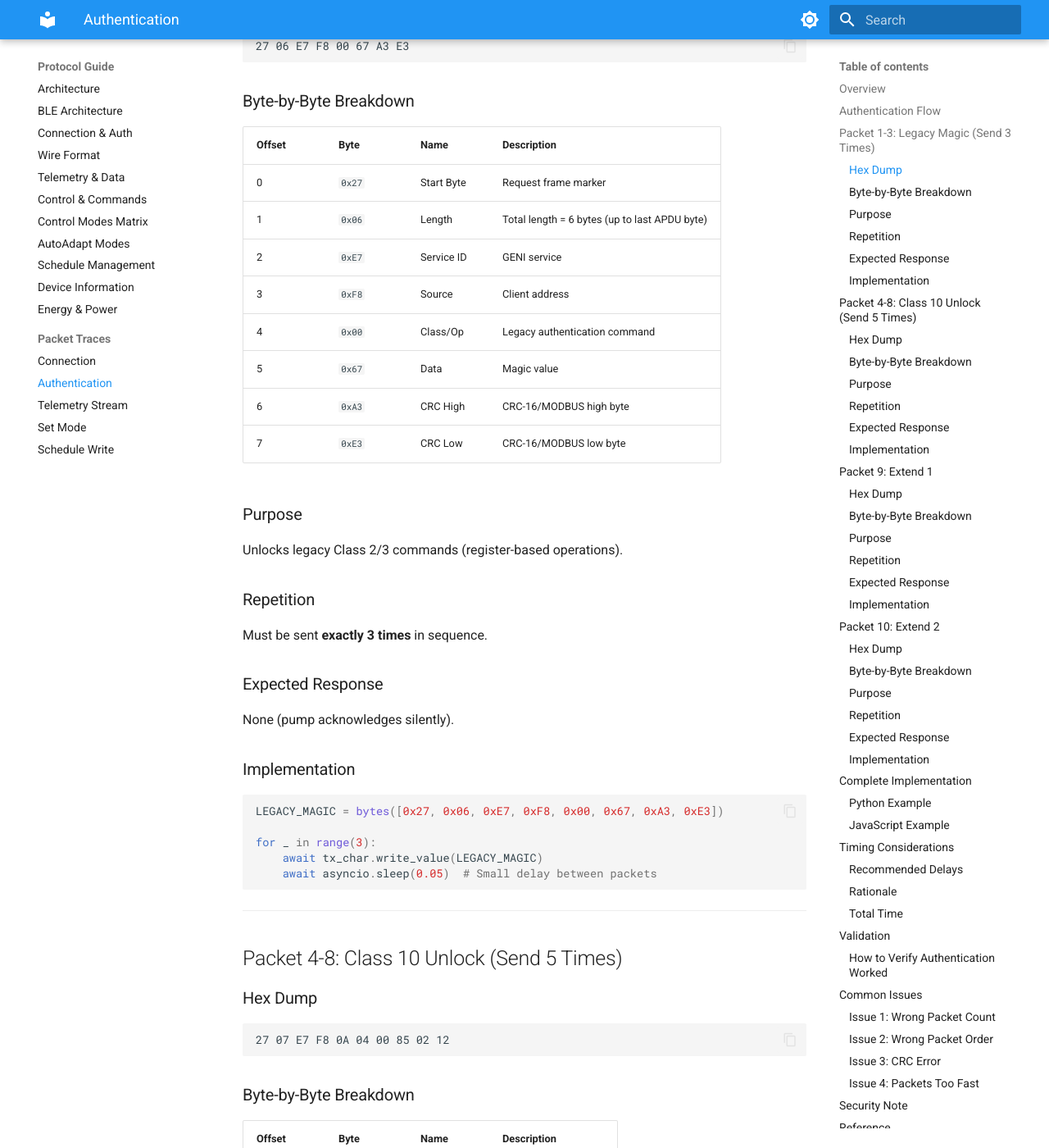
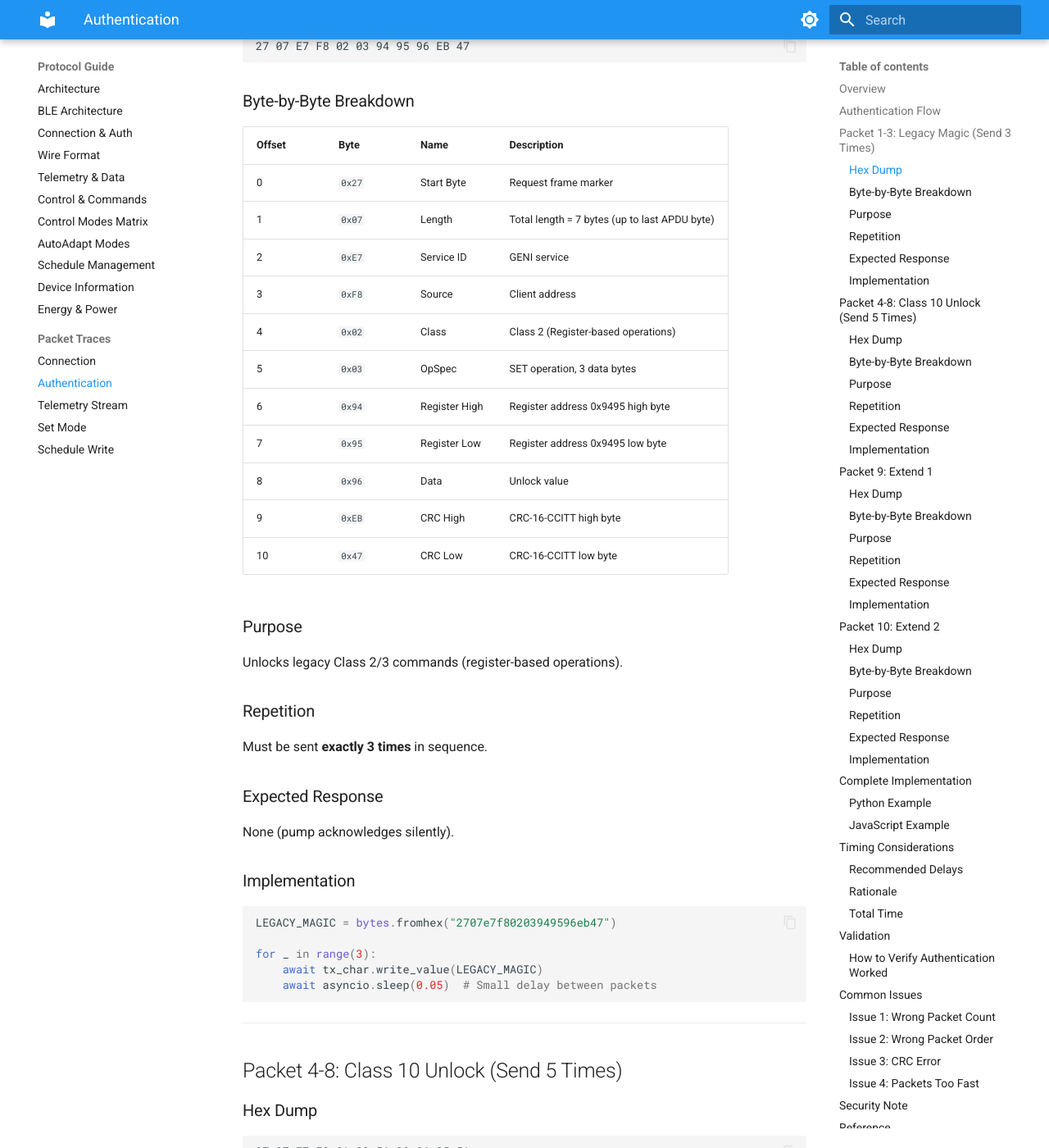
Before and after one commit to eman/alpha-hwr, an MkDocs documentation site: the page built from docs/protocol/packet_traces/02_authentication.md, in a window 1280 px wide and 1400 px high, scrolled down 1002 px. Shown: the whole window at 82% size. Built offline with MkDocs 1.6.1 and Material for MkDocs 9.7.7, drawn with Linux system fonts in a browser that asks for light colours; some of the changed text lies outside the part shown.

Commit message:
fix: correct magic auth packet bytes across all documentation
The authentication packet specifications had discrepancies between source code
and documentation. This commit updates all documentation to match the authoritative
source in src/alpha_hwr/core/authentication.py:

- Legacy Magic: 2707e7f80203949596eb47 (Class 2, register 0x9495)
- Class 10 Unlock: 2707e7f80a03560006c55a (Class 10, sub 0x5600, obj 0x0006)
- Extend 1: 2705e7f80bc10fd0c3 (Class 11 session extension)
- Extend 2: 2705e7f805c14bc382 (Class 5 extension protocol)

Updates made:
- docs/protocol/packet_traces/02_authentication.md: Updated all packet examples
  and byte-by-byte breakdowns, plus Python/JavaScript implementation examples
- docs/integrations/esphome.md: Fixed swapped AUTH_EXT_1 and AUTH_EXT_2 packets
  in both basic and advanced examples
- docs/reimplementation/checklist.md: Updated authentication packet references
- docs/reimplementation/common_pitfalls.md: Updated correct sequence and examples
- docs/reimplementation/test_vectors.md: Updated CRC test vectors to use correct
  auth packets

All unit tests pass and packet validation confirms consistency.

````diff
--- a/docs/protocol/packet_traces/02_authentication.md
+++ b/docs/protocol/packet_traces/02_authentication.md
@@ -29,7 +29,7 @@ sequenceDiagram
 
 ### Hex Dump
 ```
-27 06 E7 F8 00 67 A3 E3
+27 07 E7 F8 02 03 94 95 96 EB 47
 ```
 
 ### Byte-by-Byte Breakdown
@@ -37,13 +37,16 @@ sequenceDiagram
 | Offset | Byte | Name | Description |
 |--------|------|------|-------------|
 | 0 | `0x27` | Start Byte | Request frame marker |
-| 1 | `0x06` | Length | Total length = 6 bytes (up to last APDU byte) |
+| 1 | `0x07` | Length | Total length = 7 bytes (up to last APDU byte) |
 | 2 | `0xE7` | Service ID | GENI service |
 | 3 | `0xF8` | Source | Client address |
-| 4 | `0x00` | Class/Op | Legacy authentication command |
-| 5 | `0x67` | Data | Magic value |
-| 6 | `0xA3` | CRC High | CRC-16/MODBUS high byte |
-| 7 | `0xE3` | CRC Low | CRC-16/MODBUS low byte |
+| 4 | `0x02` | Class | Class 2 (Register-based operations) |
+| 5 | `0x03` | OpSpec | SET operation, 3 data bytes |
+| 6 | `0x94` | Register High | Register address 0x9495 high byte |
+| 7 | `0x95` | Register Low | Register address 0x9495 low byte |
+| 8 | `0x96` | Data | Unlock value |
+| 9 | `0xEB` | CRC High | CRC-16-CCITT high byte |
+| 10 | `0x47` | CRC Low | CRC-16-CCITT low byte |
 
 ### Purpose
 Unlocks legacy Class 2/3 commands (register-based operations).
@@ -56,7 +59,7 @@ None (pump acknowledges silently).
 
 ### Implementation
 ```python
-LEGACY_MAGIC = bytes([0x27, 0x06, 0xE7, 0xF8, 0x00, 0x67, 0xA3, 0xE3])
+LEGACY_MAGIC = bytes.fromhex("2707e7f80203949596eb47")
 
 for _ in range(3):
     await tx_char.write_value(LEGACY_MAGIC)
@@ -69,7 +72,7 @@ for _ in range(3):
 
 ### Hex Dump
 ```
-27 07 E7 F8 0A 04 00 85 02 12
+27 07 E7 F8 0A 03 56 00 06 C5 5A
 ```
 
 ### Byte-by-Byte Breakdown
@@ -81,11 +84,12 @@ for _ in range(3):
 | 2 | `0xE7` | Service ID | GENI service |
 | 3 | `0xF8` | Source | Client |
 | 4 | `0x0A` | Class | Class 10 (DataObject) |
-| 5 | `0x04` | Op-Spec | Unlock operation |
-| 6 | `0x00` | Sub ID High | Sub 0x0000 |
-| 7 | `0x85` | Data | Unlock code |
-| 8 | `0x02` | CRC High | CRC high byte |
-| 9 | `0x12` | CRC Low | CRC low byte |
+| 5 | `0x03` | OpSpec | SET operation, 3 bytes follow |
+| 6 | `0x56` | Sub ID High | Sub 0x5600 (control/unlock subsystem) |
+| 7 | `0x00` | Sub ID Low | Sub 0x5600 low byte |
+| 8 | `0x06` | Object ID | Object 0x0006 (unlock object) |
+| 9 | `0xC5` | CRC High | CRC-16-CCITT high byte |
+| 10 | `0x5A` | CRC Low | CRC-16-CCITT low byte |
 
 ### Purpose
 Unlocks Class 10 commands (modern DataObject operations). Required for telemetry, control, and all advanced features.
@@ -98,7 +102,7 @@ None (pump acknowledges silently).
 
 ### Implementation
 ```python
-CLASS10_UNLOCK = bytes([0x27, 0x07, 0xE7, 0xF8, 0x0A, 0x04, 0x00, 0x85, 0x02, 0x12])
+CLASS10_UNLOCK = bytes.fromhex("2707e7f80a03560006c55a")
 
 for _ in range(5):
     await tx_char.write_value(CLASS10_UNLOCK)
@@ -111,7 +115,7 @@ for _ in range(5):
 
 ### Hex Dump
 ```
-27 07 E7 F8 1A 2C 00 52 01 02
+27 05 E7 F8 0B C1 0F D0 C3
 ```
 
 ### Byte-by-Byte Breakdown
@@ -119,15 +123,14 @@ for _ in range(5):
 | Offset | Byte | Name | Description |
 |--------|------|------|-------------|
 | 0 | `0x27` | Start Byte | Request frame |
-| 1 | `0x07` | Length | 7 bytes |
+| 1 | `0x05` | Length | 5 bytes |
 | 2 | `0xE7` | Service ID | GENI service |
 | 3 | `0xF8` | Source | Client |
-| 4 | `0x1A` | Class | Extended authentication |
-| 5 | `0x2C` | Op-Spec | Extend command 1 |
-| 6 | `0x00` | Data 1 | Extension parameter |
-| 7 | `0x52` | Data 2 | Extension code |
-| 8 | `0x01` | CRC High | CRC high byte |
-| 9 | `0x02` | CRC Low | CRC low byte |
+| 4 | `0x0B` | Class | Class 11 (Session extension) |
+| 5 | `0xC1` | OpSpec | Extension command 1 |
+| 6 | `0x0F` | Data | Extension parameter |
+| 7 | `0xD0` | CRC High | CRC-16-CCITT high byte |
+| 8 | `0xC3` | CRC Low | CRC-16-CCITT low byte |
 
 ### Purpose
 Enables extended functionality (schedules, configuration, advanced telemetry).
@@ -140,7 +143,7 @@ None.
 
 ### Implementation
 ```python
-EXTEND_1 = bytes([0x27, 0x07, 0xE7, 0xF8, 0x1A, 0x2C, 0x00, 0x52, 0x01, 0x02])
+EXTEND_1 = bytes.fromhex("2705e7f80bc10fd0c3")
 
 await tx_char.write_value(EXTEND_1)
 await asyncio.sleep(0.05)
@@ -152,7 +155,7 @@ await asyncio.sleep(0.05)
 
 ### Hex Dump
 ```
-27 06 E7 F8 1A 54 D2 55
+27 05 E7 F8 05 C1 4B C3 82
 ```
 
 ### Byte-by-Byte Breakdown
@@ -160,13 +163,14 @@ await asyncio.sleep(0.05)
 | Offset | Byte | Name | Description |
 |--------|------|------|-------------|
 | 0 | `0x27` | Start Byte | Request frame |
-| 1 | `0x06` | Length | 6 bytes |
+| 1 | `0x05` | Length | 5 bytes |
 | 2 | `0xE7` | Service ID | GENI service |
 | 3 | `0xF8` | Source | Client |
-| 4 | `0x1A` | Class | Extended authentication |
-| 5 | `0x54` | Op-Spec | Extend command 2 |
-| 6 | `0xD2` | CRC High | CRC high byte |
-| 7 | `0x55` | CRC Low | CRC low byte |
+| 4 | `0x05` | Class | Class 5 (Extension protocol) |
+| 5 | `0xC1` | OpSpec | Extension command 2 |
+| 6 | `0x4B` | Data | Extension parameter |
+| 7 | `0xC3` | CRC High | CRC-16-CCITT high byte |
+| 8 | `0x82` | CRC Low | CRC-16-CCITT low byte |
 
 ### Purpose
 Final authentication step. Enables full access to all pump features.
@@ -179,7 +183,7 @@ None.
 
 ### Implementation
 ```python
-EXTEND_2 = bytes([0x27, 0x06, 0xE7, 0xF8, 0x1A, 0x54, 0xD2, 0x55])
+EXTEND_2 = bytes.fromhex("2705e7f805c14bc382")
 
 await tx_char.write_value(EXTEND_2)
 await asyncio.sleep(0.1)
@@ -196,10 +200,10 @@ import asyncio
 from bleak import BleakClient
 
 # Authentication packets (pre-calculated with CRC)
-LEGACY_MAGIC = bytes([0x27, 0x06, 0xE7, 0xF8, 0x00, 0x67, 0xA3, 0xE3])
-CLASS10_UNLOCK = bytes([0x27, 0x07, 0xE7, 0xF8, 0x0A, 0x04, 0x00, 0x85, 0x02, 0x12])
-EXTEND_1 = bytes([0x27, 0x07, 0xE7, 0xF8, 0x1A, 0x2C, 0x00, 0x52, 0x01, 0x02])
-EXTEND_2 = bytes([0x27, 0x06, 0xE7, 0xF8, 0x1A, 0x54, 0xD2, 0x55])
+LEGACY_MAGIC = bytes.fromhex("2707e7f80203949596eb47")
+CLASS10_UNLOCK = bytes.fromhex("2707e7f80a03560006c55a")
+EXTEND_1 = bytes.fromhex("2705e7f80bc10fd0c3")
+EXTEND_2 = bytes.fromhex("2705e7f805c14bc382")
 
 # BLE UUIDs
 GENI_SERVICE_UUID = "0000fdd0-0000-1000-8000-00805f9b34fb"
@@ -261,10 +265,10 @@ if __name__ == "__main__":
 
 ```javascript
 // Authentication packets
-const LEGACY_MAGIC = new Uint8Array([0x27, 0x06, 0xE7, 0xF8, 0x00, 0x67, 0xA3, 0xE3]);
-const CLASS10_UNLOCK = new Uint8Array([0x27, 0x07, 0xE7, 0xF8, 0x0A, 0x04, 0x00, 0x85, 0x02, 0x12]);
-const EXTEND_1 = new Uint8Array([0x27, 0x07, 0xE7, 0xF8, 0x1A, 0x2C, 0x00, 0x52, 0x01, 0x02]);
-const EXTEND_2 = new Uint8Array([0x27, 0x06, 0xE7, 0xF8, 0x1A, 0x54, 0xD2, 0x55]);
+const LEGACY_MAGIC = new Uint8Array([0x27, 0x07, 0xE7, 0xF8, 0x02, 0x03, 0x94, 0x95, 0x96, 0xEB, 0x47]);
+const CLASS10_UNLOCK = new Uint8Array([0x27, 0x07, 0xE7, 0xF8, 0x0A, 0x03, 0x56, 0x00, 0x06, 0xC5, 0x5A]);
+const EXTEND_1 = new Uint8Array([0x27, 0x05, 0xE7, 0xF8, 0x0B, 0xC1, 0x0F, 0xD0, 0xC3]);
+const EXTEND_2 = new Uint8Array([0x27, 0x05, 0xE7, 0xF8, 0x05, 0xC1, 0x4B, 0xC3, 0x82]);
 
 async function authenticate(txCharacteristic) {
   // Step 1: Legacy Magic (3x)
````
Also changed, not shown: docs/integrations/esphome.md (+4 -4 lines), docs/reimplementation/checklist.md (+4 -4 lines), docs/reimplementation/common_pitfalls.md (+9 -9 lines), docs/reimplementation/test_vectors.md (+18 -18 lines).
